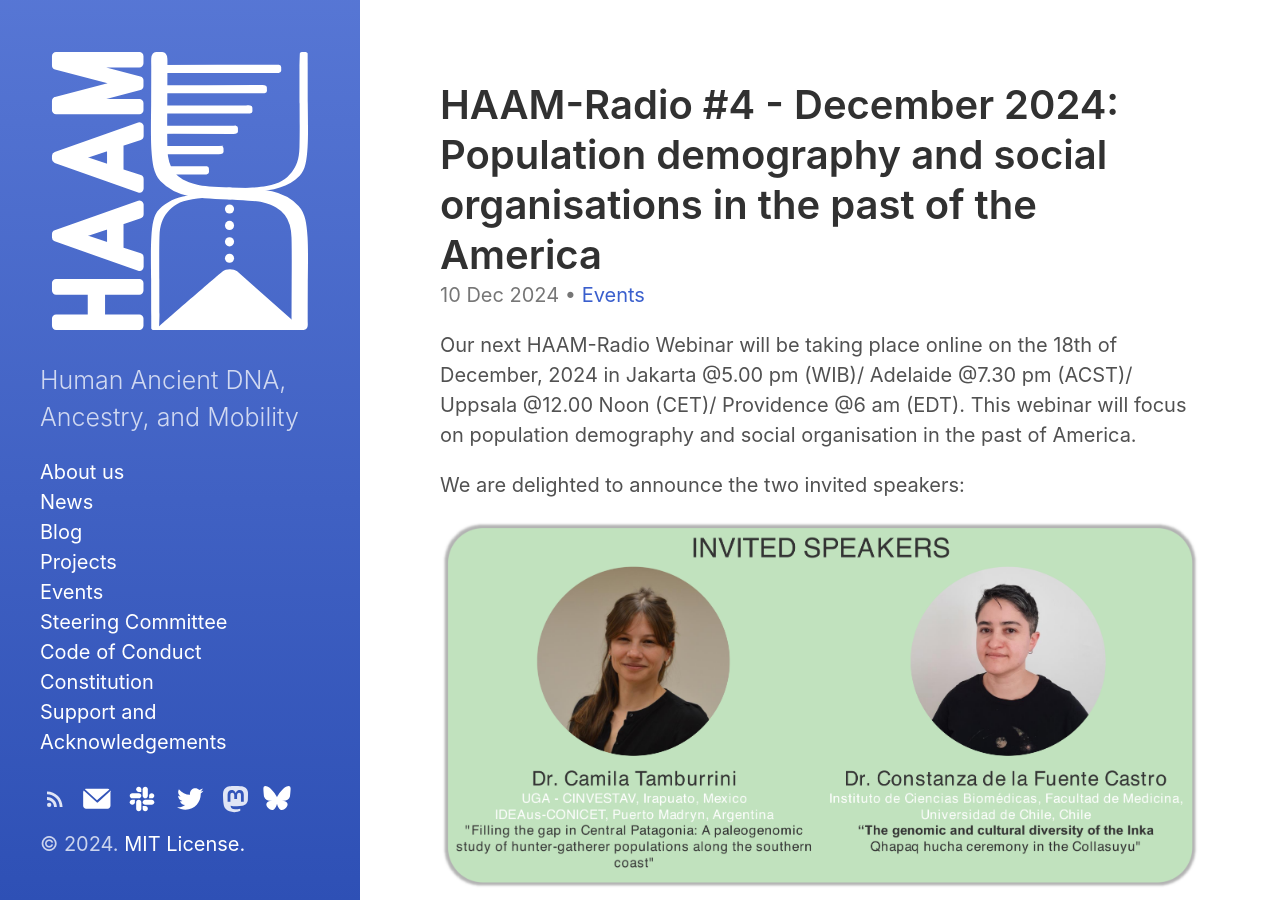
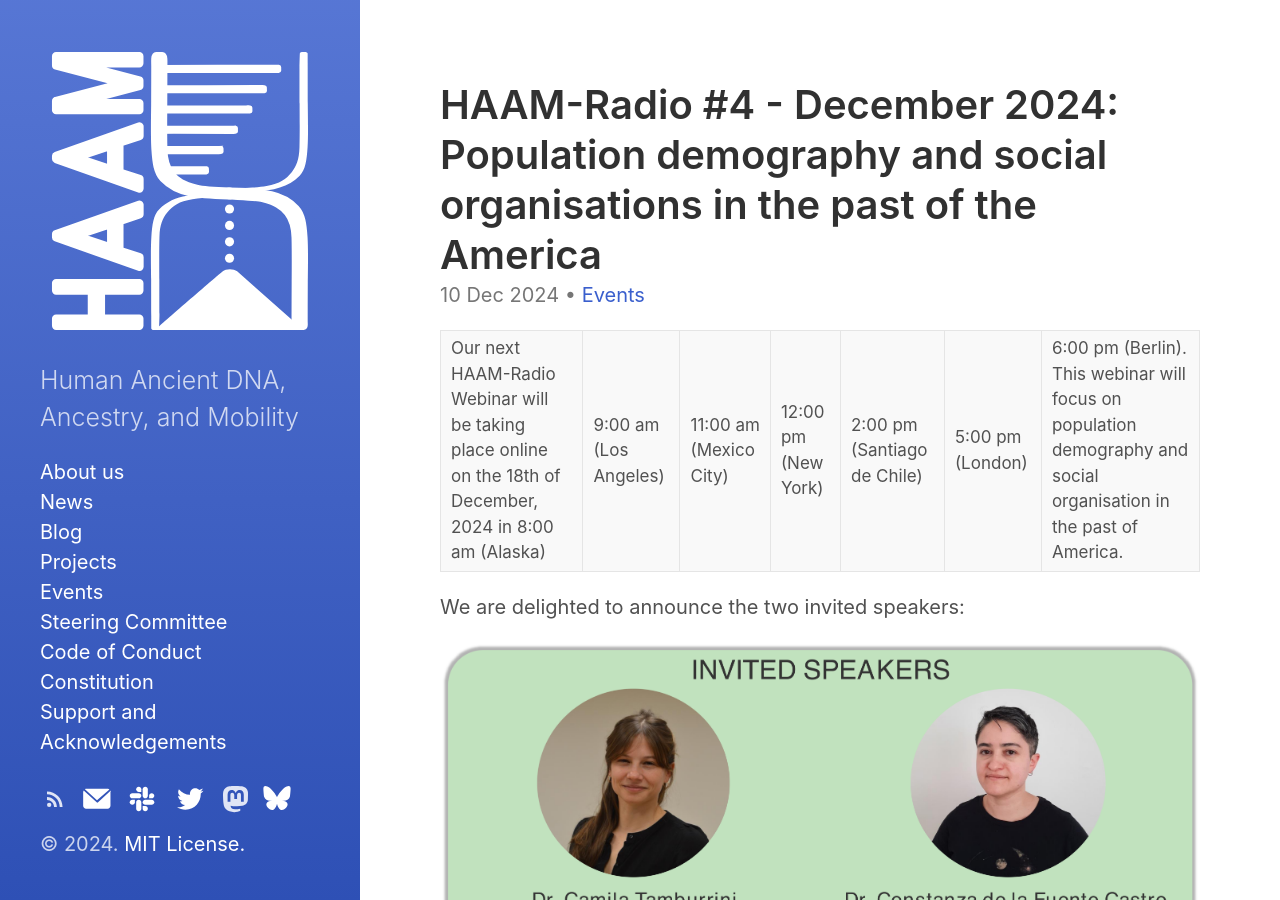
Before and after one commit to haam-community/haam-community.github.io, a Jekyll site: the page built from _posts/2024-12-10-event.md, in a window 1280 px wide and 900 px high. Built offline with Jekyll 4.4.1, drawn with Linux system fonts in a browser that asks for light colours.

Commit message:
update-haam-radio-dec24-timezones

```diff
--- a/_posts/2024-12-10-event.md
+++ b/_posts/2024-12-10-event.md
@@ -5,7 +5,7 @@ categories: Events
 tags: HAAM-Radio
 ---
 
-Our next HAAM-Radio Webinar will be taking place online on the 18th of December, 2024 in Jakarta @5.00 pm (WIB)/ Adelaide @7.30 pm (ACST)/ Uppsala @12.00 Noon (CET)/ Providence @6 am (EDT). This webinar will focus on population demography and social organisation in the past of America.
+Our next HAAM-Radio Webinar will be taking place online on the 18th of December, 2024 in 8:00 am (Alaska) | 9:00 am (Los Angeles) | 11:00 am (Mexico City) | 12:00 pm (New York) | 2:00 pm (Santiago de Chile) | 5:00 pm (London) | 6:00 pm (Berlin). This webinar will focus on population demography and social organisation in the past of America.
 
 We are delighted to announce the two invited speakers:
 
```
